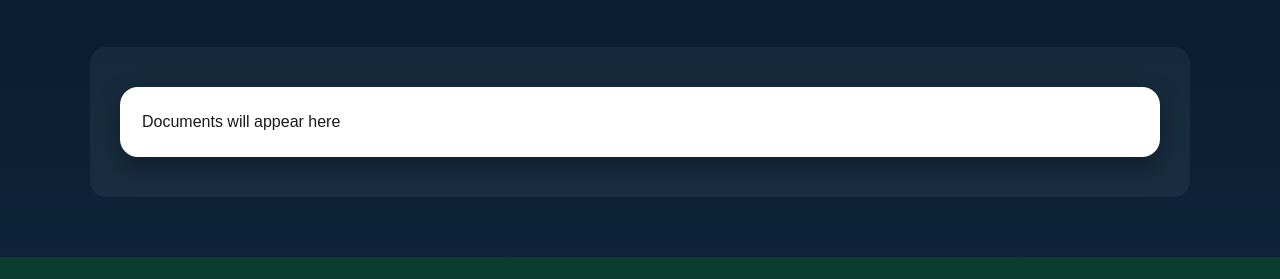
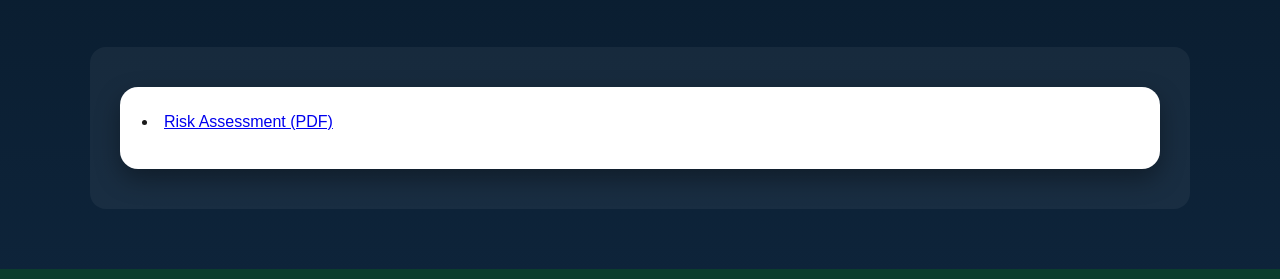
Before and after one commit to BazWebb/ElhamSportsClub, a plain HTML site: page documents.html in a window 1280 px wide. Shown: the part 187-466 px from the top of the page. Drawn offline with Linux system fonts and the light colour scheme.

Commit message:
Add link to Risk Assessment PDF in documents.html
Added a link to the Risk Assessment PDF in the documents section.

```diff
--- a/documents.html
+++ b/documents.html
@@ -46,10 +46,16 @@
   <!-- CARD 1 -->
   <div class="card">
 
+<li>
+  <a href="template-risk-assessment.pdf"
+     target="_blank"
+     rel="noopener noreferrer">
+    Risk Assessment (PDF)
+  </a>
+</li>
 
 
 
-        <p>Documents will appear here</p>
 
       </div>
 
```
